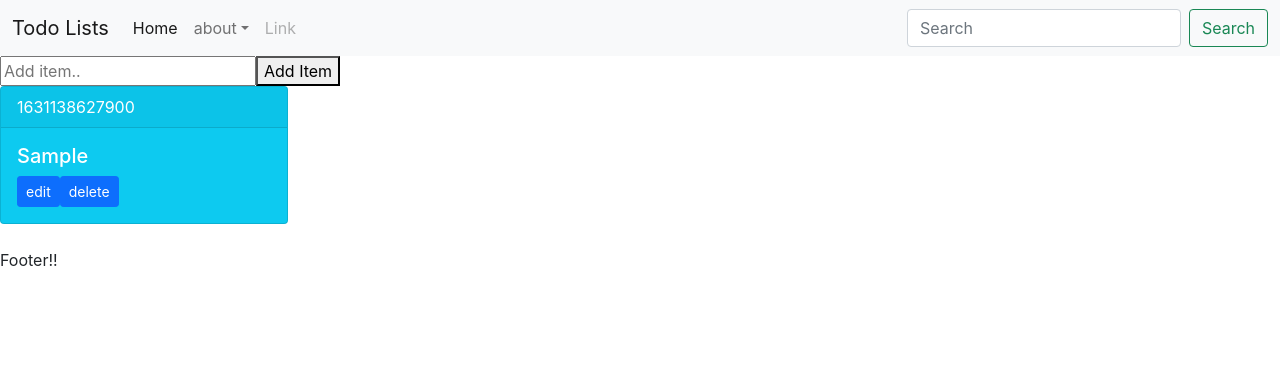
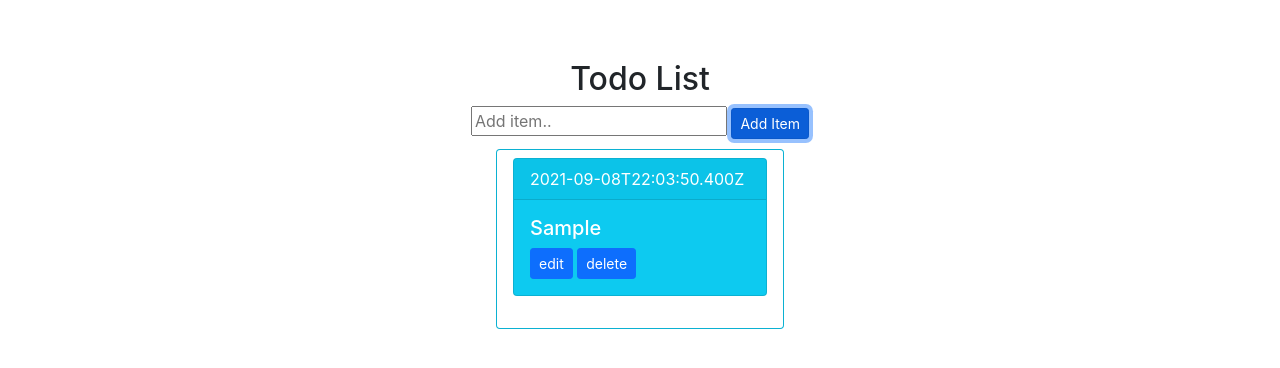
Before and after one commit to nakulsapkal/Todo_List, a React (Create React App) app in the folder client/: page / in a window 1280 px wide. Both pictures are taken after typing "Sample" into the empty fields and a click on the button "Add Item". Shown: the top 368 px of the page. Built offline with nearby package versions, Linux system fonts and the light colour scheme.

Commit message:
designing changes

```diff
--- a/client/src/App.css
+++ b/client/src/App.css
@@ -1,4 +1,12 @@
 .App {
+  display: flex;
+  flex-direction: column;
+  align-items: center;
+  padding: 50px;
+}
+
+.HeaderInput {
+  padding: 10px;
   text-align: center;
 }
 
--- a/client/src/App.js
+++ b/client/src/App.js
@@ -8,9 +8,9 @@ import Todo from "./MyComponents/Todo";
 function App() {
   return (
     <>
-      <Navbar />
+      {/* <Navbar /> */}
       <Todos />
-      <Footer />
+      {/* <Footer /> */}
     </>
     // <div className="App">
     //   <header className="App-header">
--- a/client/src/MyComponents/Todo.js
+++ b/client/src/MyComponents/Todo.js
@@ -6,7 +6,7 @@ export default function Todo(props) {
   const { id, name } = props.item;
   return (
     <>
-      <Card bg="info" text="white" style={{ width: "18rem" }}>
+      <Card bg="info" text="white">
         <Card.Header>{id}</Card.Header>
         <Card.Body>
           <Card.Title>{name}</Card.Title>
@@ -16,7 +16,7 @@ export default function Todo(props) {
             onClick={() => props.editItem(id)}
           >
             edit
-          </Button>
+          </Button>{" "}
           <Button
             variant="primary"
             size="sm"
--- a/client/src/MyComponents/Todos.js
+++ b/client/src/MyComponents/Todos.js
@@ -1,5 +1,9 @@
 import React, { useEffect, useState } from "react";
 import Todo from "./Todo";
+import Card from "react-bootstrap/Card";
+import ListGroup from "react-bootstrap/ListGroup";
+import Button from "react-bootstrap/Button";
+import "../App.css";
 
 const getLocalItems = () => {
   let list = localStorage.getItem("lists");
@@ -37,7 +41,7 @@ export default function Todos() {
       setIsEditItem(null);
     } else {
       const allInputData = {
-        id: new Date().getTime().toString(),
+        id: new Date().toISOString(),
         name: inputData,
       };
       setItems([...items, allInputData]);
@@ -69,30 +73,37 @@ export default function Todos() {
   }, [items]);
 
   return (
-    <>
-      <div>
+    <div className="App">
+      <div className="HeaderInput">
+        <h2>Todo List</h2>
         <input
           type="text"
           value={inputData}
           placeholder="Add item.."
           onChange={(e) => setInputData(e.target.value)}
-        />
+        />{" "}
         {toogleSubmit ? (
-          <button onClick={addItem}>Add Item</button>
+          <Button variant="primary" size="sm" onClick={addItem}>
+            Add Item
+          </Button>
         ) : (
-          <button onClick={addItem}>Update Item</button>
+          <Button variant="primary" size="sm" onClick={addItem}>
+            Update Item
+          </Button>
         )}
       </div>
-      <div>
+      <Card bg="info" text="white" style={{ width: "18rem" }} className="mb-2">
+        <ListGroup variant="flush">
           {items.map((item) => {
             return (
-            <>
+              <ListGroup.Item>
                 <Todo item={item} editItem={editItem} deleteItem={deleteItem} />
                 <br />
-            </>
+              </ListGroup.Item>
             );
           })}
+        </ListGroup>
+      </Card>
     </div>
-    </>
   );
 }
```
Lines whose indentation alone changed are shown as unchanged.
